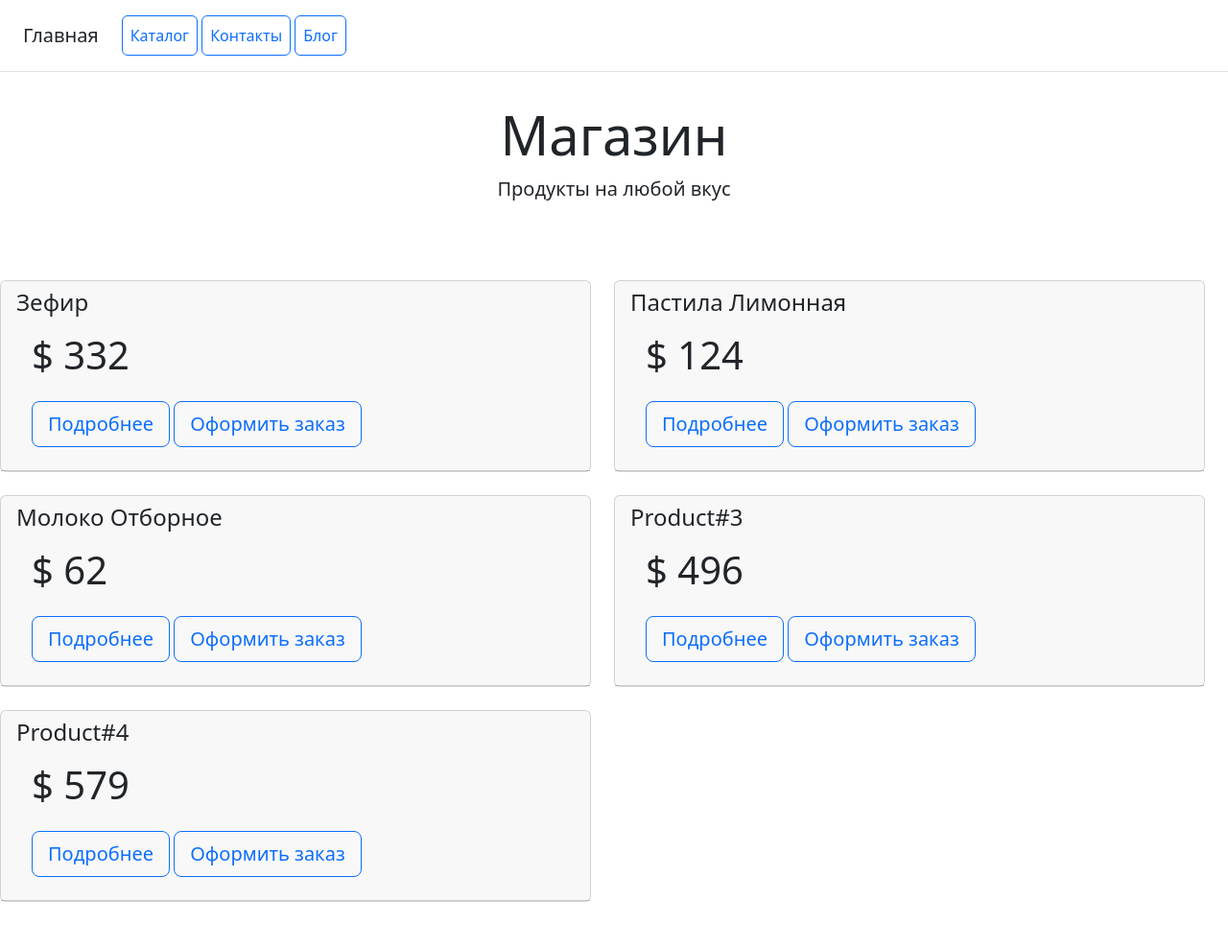
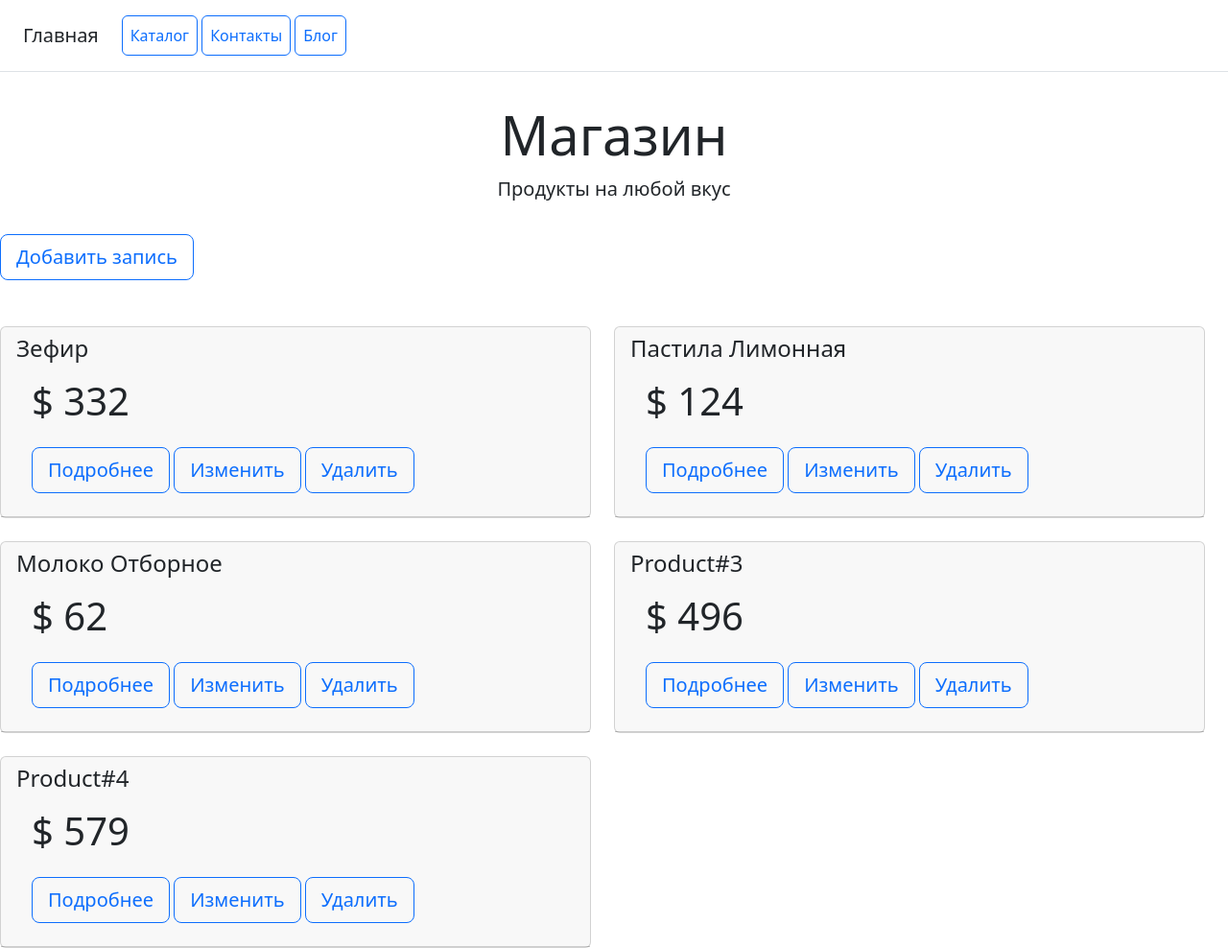
Before and after one commit to elenaludina0573/Online_store_projekt, a Django app: page / in a window 1280 px wide. Shown: the whole page at 96% size. Before the commit the page ends 940 px from the top, so only its background shows below. Run offline with Django 5.2, Linux system fonts and the light colour scheme; data comes from the database, SQL or seed files in the repository.

Commit message:
Created_5

```diff
--- a/catalog/templates/catalog/product_list.html
+++ b/catalog/templates/catalog/product_list.html
@@ -6,6 +6,9 @@
 </div>
 <form method="post" action="" class="form-floating">
     {% csrf_token %}
+        <a type="button" class="btn btn-lg btn-block btn-outline-primary"
+                                    href="{% url 'catalog:product_form' %}">
+                                    Добавить запись</a>
     <div class="row">
         <div class="row row-cols-1 row-cols-md-2 g-4">
             {% for object in object_list|slice:5 %}
@@ -22,7 +25,14 @@
                                href="{% url 'catalog:product_detail' object.pk %}">
                                 Подробнее
                             </a>
-                           <button type="button" class="btn btn-lg btn-block btn-outline-primary">Оформить заказ</button>
+                            <a type="button" class="btn btn-lg btn-block btn-outline-primary"
+                               href="{% url 'catalog:product_update' object.pk %}">
+                                Изменить
+                            </a>
+                            <a type="button" class="btn btn-lg btn-block btn-outline-primary"
+                               href="{% url 'catalog:product_delete' object.pk %}">
+                                Удалить
+                            </a>
                         </div>
                     </div>
                 </div>
```
Lines whose indentation alone changed are shown as unchanged.
